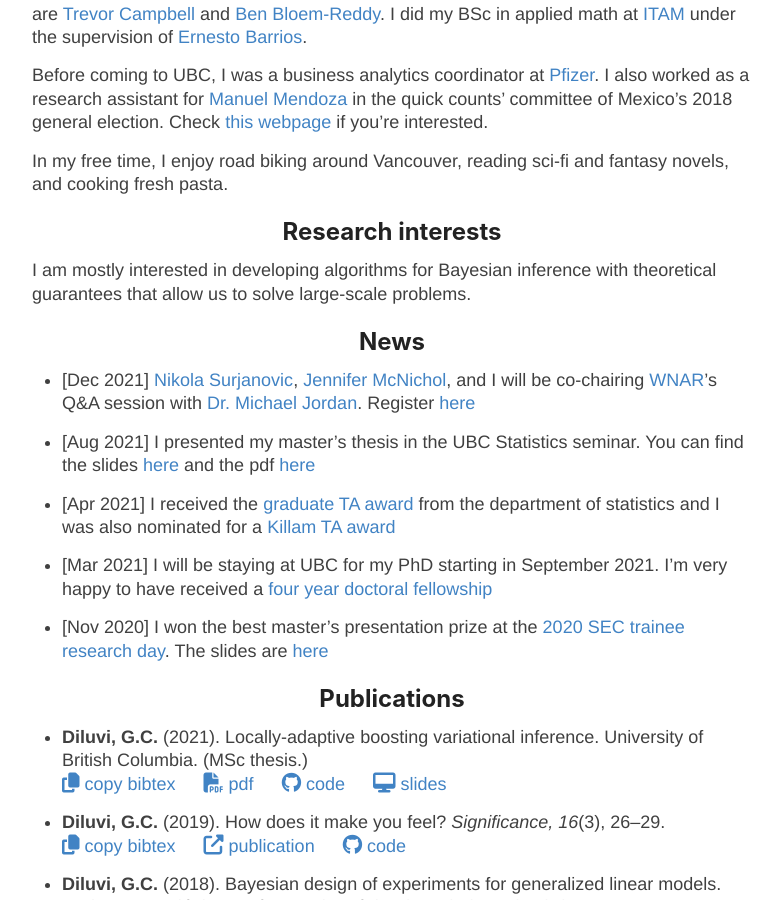
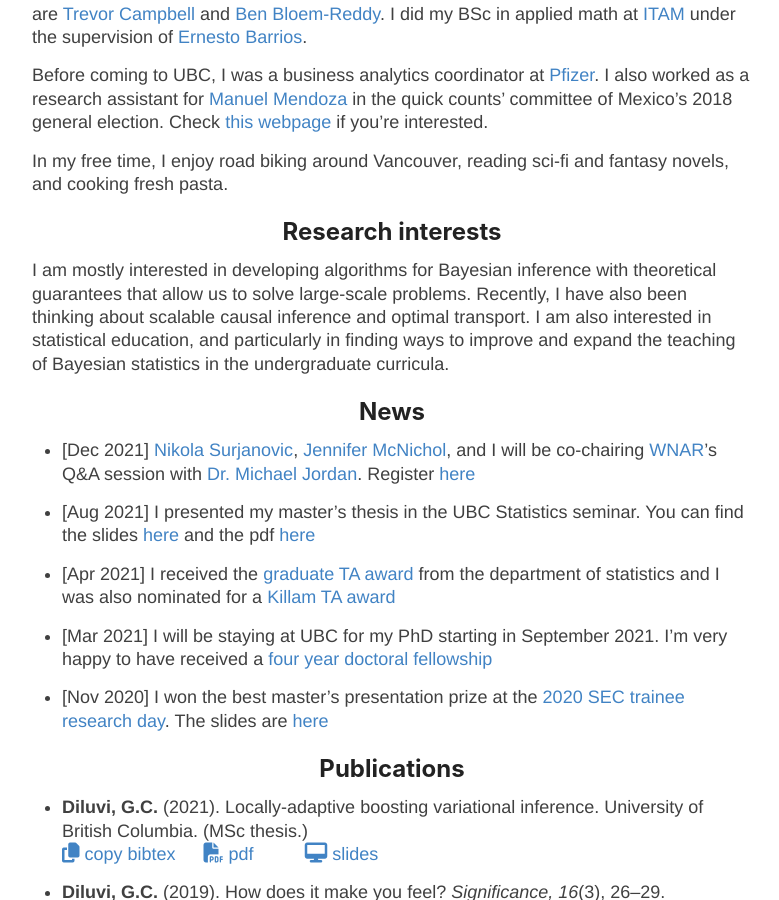
Before and after one commit to giankdiluvi/giankdiluvi.github.io, a Jekyll site: the page built from index.md, in a window 1280 px wide and 900 px high, scrolled down 571 px. Shown: the whole window, without its empty margins (248-1027 px from the left). Built offline with Jekyll 4.4.1, drawn with Linux system fonts in a browser that asks for light colours; nearby versions of some CDN libraries; our own code applies the rules of GitHub Pages for plain Markdown files.

Commit message:
update research

```diff
--- a/index.md
+++ b/index.md
@@ -29,6 +29,11 @@ and cooking fresh pasta.
 
 I am mostly interested in developing algorithms for Bayesian inference
 with theoretical guarantees that allow us to solve large-scale problems.
+Recently, I have also been thinking about scalable causal inference
+and optimal transport.
+I am also interested in statistical education,
+and particularly in finding ways to improve and expand
+the teaching of Bayesian statistics in the undergraduate curricula.
 
 ## News
 
@@ -77,9 +82,11 @@ University of British Columbia. (MSc thesis.) \
 <a href="http://hdl.handle.net/2429/79499">
   <i class="fas fa-file-pdf" style="font-size:20px"></i> pdf
 </a> &emsp;
+<!--
 <a href="https://github.com/ubc-bayes/mixinf">
   <i class="fab fa-github" style="font-size:20px"></i> code
-</a> &emsp;
+</a>
+--> &emsp;
 <a href="https://docs.google.com/presentation/d/1vmuFhyEwc5MepkgixaMdP3lb3AN3ZSAm6oDvKcAMr_8/edit?usp=sharing">
   <i class="fas fa-desktop" style="font-size:20px"></i> slides
 </a>
```
Also changed, not shown: 4 other files.
